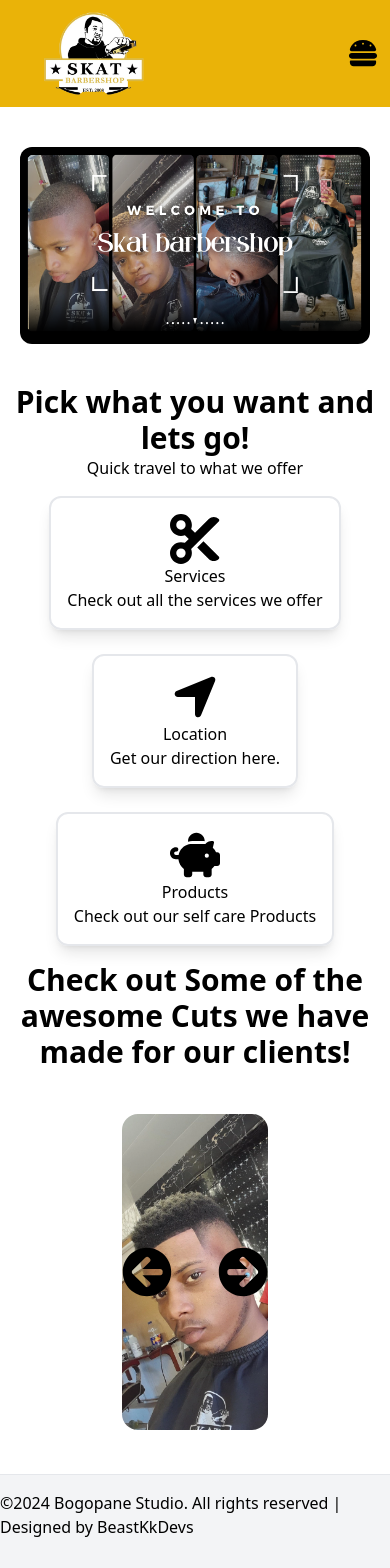
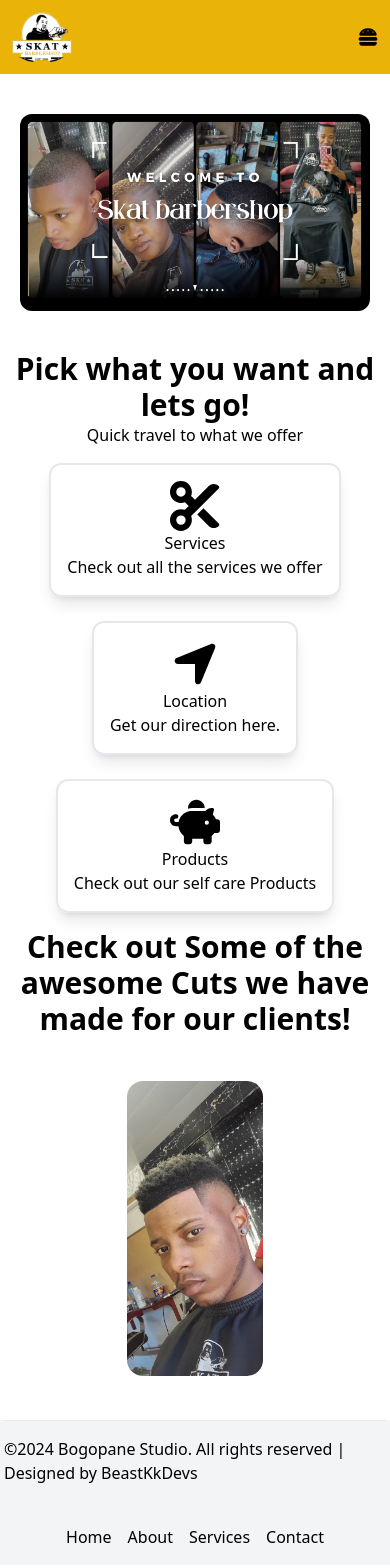
Before and after one commit to koketsobogopane/skat_babershop, a Next.js app: page / in a window 390 px wide. Shown: the top 1568 px of the page. Built offline with nearby package versions, Linux system fonts and the light colour scheme.

Commit message:
Fix mobile layout

```diff
--- a/components/layout/banner.jsx
+++ b/components/layout/banner.jsx
@@ -4,7 +4,7 @@
 
 export default function Banner() {
   return (
-    <div className=" flex justify-center items-center ml-5 mr-5">
+    <div className=" flex justify-center items-center ml-5 mr-5 mt-10">
       <Image
         className="  rounded-xl"
         priority
--- a/components/layout/footer.jsx
+++ b/components/layout/footer.jsx
@@ -4,7 +4,7 @@
 
 function Footer() {
   return (
-    <footer className=" md:flex items-center justify-center bg-gray-100">
+    <footer className=" md:flex items-center justify-center bg-gray-100 pl-1 pr-1">
       <div className=" text-black flex flex-col md:flex-row items-center justify-center gap-10 md:gap-96 pt-4 pb-4 md:w-96 md:pr-96 md:pl-96 border-solid border-0 border-t  ">
         <p >
           ©2024 Bogopane Studio. All rights reserved | Designed by
--- a/components/layout/layout.jsx
+++ b/components/layout/layout.jsx
@@ -7,7 +7,7 @@
 
 export default function Layout(props) {
   return (
-    <Fragment>
+    <Fragment >
       <MainNavigation />
       {props.children}
       <Footer />
--- a/components/layout/main-navigation.jsx
+++ b/components/layout/main-navigation.jsx
@@ -12,19 +12,19 @@
 function MainNavigation() {
   return (
     <>
-      <div className=" sticky top-0 w-full  bg-yellow-500 z-50 p-3 mb-10">
+      <div className=" sticky top-0 w-full  bg-yellow-500 z-50 p-3 ">
         <div className=" flex justify-between items-center">
-          <Link href={'/'} className=" pl-8">
+          <Link href={'/'} className=" md:pl-8">
             <Image
               // src={'/logo/logo1.png'}
               src={logoImage}
               alt="logo"
-              width={100}
+              width={60}
               height={50}
               priority
             />
           </Link>
-          <button type='button' className=' md:hidden '><FaBurger size={30}/></button>
+          <button type='button' className=' md:hidden '><FaBurger size={20}/></button>
 
           <nav className=" pr-52 md:block hidden">
             <ul className=" flex justify-between items-center font-semibold text-lg gap-4">
@@ -43,6 +43,22 @@
             </ul>
           </nav>
         </div>
+        <nav>
+        <ul className="hidden flex-col items-center font-semibold text-lg gap-4 ">
+              <li>
+                <NavLink href={'/'}>Home</NavLink>
+              </li>
+              <li>
+                <NavLink href={'/about'}>About Us</NavLink>
+              </li>
+              <li>
+                <NavLink href={'/services'}>Services</NavLink>
+              </li>
+              <li>
+                <NavLink href={'/pricing'}>Pricing</NavLink>
+              </li>
+            </ul>
+        </nav>
       </div>
     </>
   );
--- a/components/layout/service-section.jsx
+++ b/components/layout/service-section.jsx
@@ -15,7 +15,7 @@
     'slide10.jpg'
   ]
   return (
-    <div className='flex flex-col items-center'>
+    <div className='flex flex-col items-center pl-2 pr-2'>
       <h2 className=' font-bold text-3xl text-center md:text-left'>Check out Some of the awesome Cuts we  have made for our clients!</h2>
        <div className=' w-[60%] m-auto p-11'>
        <Carousel slides={slides}/>
--- a/components/ui/carousel.jsx
+++ b/components/ui/carousel.jsx
@@ -32,14 +32,14 @@
            </div>
          ))}
        </div>
-       <div className="flex justify-between absolute top-0 h-full w-full items-center">
+       {/* <div className="flex justify-between absolute top-0 h-full w-full items-center">
          <button type="button" onClick={previousSlide}>
            <FaArrowCircleLeft size={50} />
          </button>
          <button type="button" onClick={nextSlide}>
            <FaArrowCircleRight size={50} />
          </button>
-       </div>
+       </div> */}
      </div>
   );
 };
```
